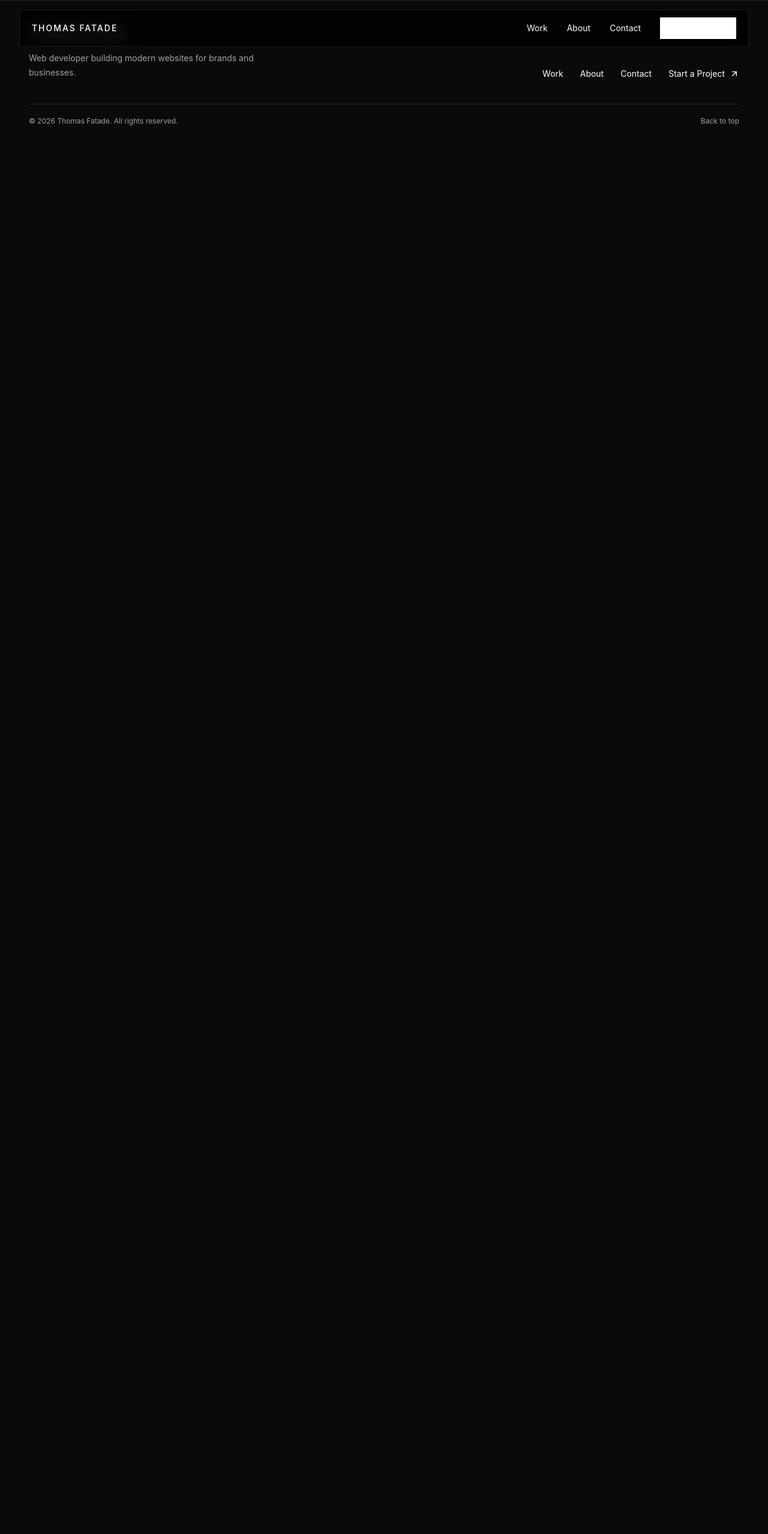
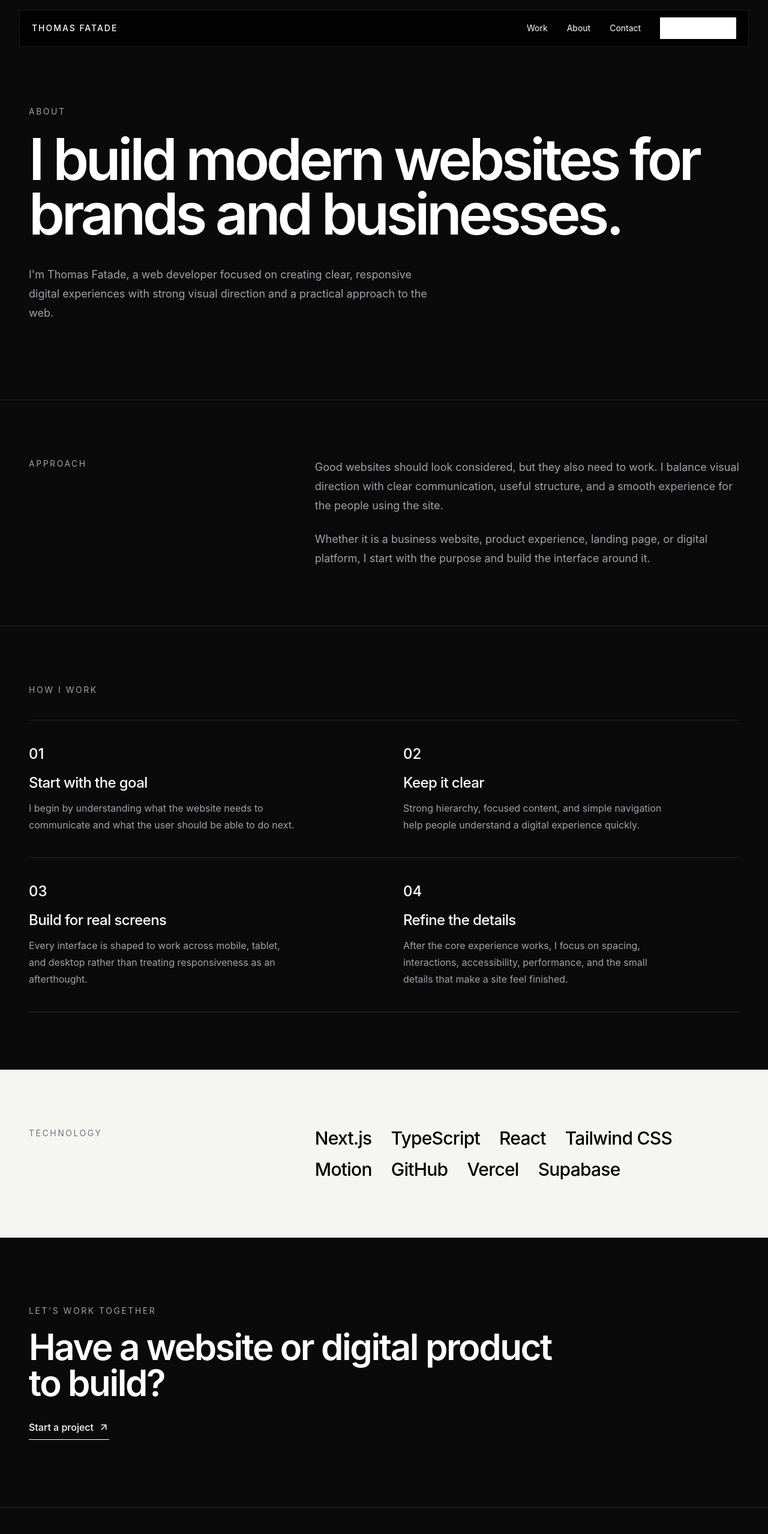
Before and after one commit to Thomas302-star/Thomas-portfolio, a Next.js app: page /about in a window 1280 px wide. Shown: the top 2557 px of the page at 60% size. Before the commit the page ends 800 px from the top, so only its background shows below. Built offline with nearby package versions, Linux system fonts and the light colour scheme.

Commit message:
feat: build portfolio about page

```diff
--- a/app/about/page.tsx
+++ b/app/about/page.tsx
@@ -1,3 +1,102 @@
+import Link from "next/link";
+import { ArrowUpRight } from "lucide-react";
+
+const principles = [
+  {
+    title: "Start with the goal",
+    description: "I begin by understanding what the website needs to communicate and what the user should be able to do next.",
+  },
+  {
+    title: "Keep it clear",
+    description: "Strong hierarchy, focused content, and simple navigation help people understand a digital experience quickly.",
+  },
+  {
+    title: "Build for real screens",
+    description: "Every interface is shaped to work across mobile, tablet, and desktop rather than treating responsiveness as an afterthought.",
+  },
+  {
+    title: "Refine the details",
+    description: "After the core experience works, I focus on spacing, interactions, accessibility, performance, and the small details that make a site feel finished.",
+  },
+];
+
+const tools = ["Next.js", "TypeScript", "React", "Tailwind CSS", "Motion", "GitHub", "Vercel", "Supabase"];
+
 export default function AboutPage() {
-  return <main />;
+  return (
+    <main className="bg-[var(--background)] text-white">
+      <section className="px-6 pb-20 pt-36 sm:px-8 lg:px-12 lg:pb-32 lg:pt-44">
+        <div className="mx-auto max-w-7xl">
+          <p className="text-sm uppercase tracking-[0.18em] text-[var(--muted)]">About</p>
+          <h1 className="mt-6 max-w-6xl font-[var(--font-display)] text-5xl font-semibold leading-[0.95] tracking-[-0.055em] sm:text-7xl lg:text-8xl">
+            I build modern websites for brands and businesses.
+          </h1>
+          <p className="mt-10 max-w-2xl text-base leading-8 text-[var(--muted)] sm:text-lg">
+            I&apos;m Thomas Fatade, a web developer focused on creating clear,
+            responsive digital experiences with strong visual direction and a
+            practical approach to the web.
+          </p>
+        </div>
+      </section>
+
+      <section className="border-y border-[var(--border)] px-6 py-16 sm:px-8 lg:px-12 lg:py-24">
+        <div className="mx-auto grid max-w-7xl gap-12 lg:grid-cols-[0.7fr_1.3fr] lg:gap-24">
+          <div>
+            <p className="text-sm uppercase tracking-[0.18em] text-[var(--muted)]">Approach</p>
+          </div>
+          <div className="max-w-3xl space-y-6 text-base leading-8 text-[var(--muted)] sm:text-lg">
+            <p>
+              Good websites should look considered, but they also need to work.
+              I balance visual direction with clear communication, useful
+              structure, and a smooth experience for the people using the site.
+            </p>
+            <p>
+              Whether it is a business website, product experience, landing
+              page, or digital platform, I start with the purpose and build the
+              interface around it.
+            </p>
+          </div>
+        </div>
+      </section>
+
+      <section className="px-6 py-16 sm:px-8 lg:px-12 lg:py-24">
+        <div className="mx-auto max-w-7xl">
+          <p className="text-sm uppercase tracking-[0.18em] text-[var(--muted)]">How I work</p>
+          <div className="mt-10 grid border-t border-[var(--border)] sm:grid-cols-2">
+            {principles.map((principle, index) => (
+              <article key={principle.title} className="border-b border-[var(--border)] py-8 sm:px-8 sm:first:pl-0 sm:nth-[2n+1]:pl-0 lg:py-10">
+                <p className="font-[var(--font-display)] text-2xl font-medium">0{index + 1}</p>
+                <h2 className="mt-4 font-[var(--font-display)] text-2xl font-medium tracking-tight">{principle.title}</h2>
+                <p className="mt-3 max-w-md text-base leading-7 text-[var(--muted)]">{principle.description}</p>
+              </article>
+            ))}
+          </div>
+        </div>
+      </section>
+
+      <section className="bg-[var(--surface)] px-6 py-16 text-black sm:px-8 lg:px-12 lg:py-24">
+        <div className="mx-auto grid max-w-7xl gap-12 lg:grid-cols-[0.7fr_1.3fr] lg:gap-24">
+          <div>
+            <p className="text-sm uppercase tracking-[0.18em] text-zinc-500">Technology</p>
+          </div>
+          <div className="flex flex-wrap gap-x-8 gap-y-4 font-[var(--font-display)] text-2xl font-medium tracking-tight sm:text-3xl">
+            {tools.map((tool) => <span key={tool}>{tool}</span>)}
+          </div>
+        </div>
+      </section>
+
+      <section className="px-6 py-20 sm:px-8 lg:px-12 lg:py-28">
+        <div className="mx-auto max-w-7xl">
+          <p className="text-sm uppercase tracking-[0.18em] text-[var(--muted)]">Let&apos;s work together</p>
+          <h2 className="mt-5 max-w-4xl font-[var(--font-display)] text-4xl font-semibold tracking-[-0.04em] sm:text-6xl">
+            Have a website or digital product to build?
+          </h2>
+          <Link href="/contact" className="mt-8 inline-flex items-center gap-2 border-b border-white pb-2 text-base font-medium">
+            Start a project
+            <ArrowUpRight size={18} />
+          </Link>
+        </div>
+      </section>
+    </main>
+  );
 }
```
